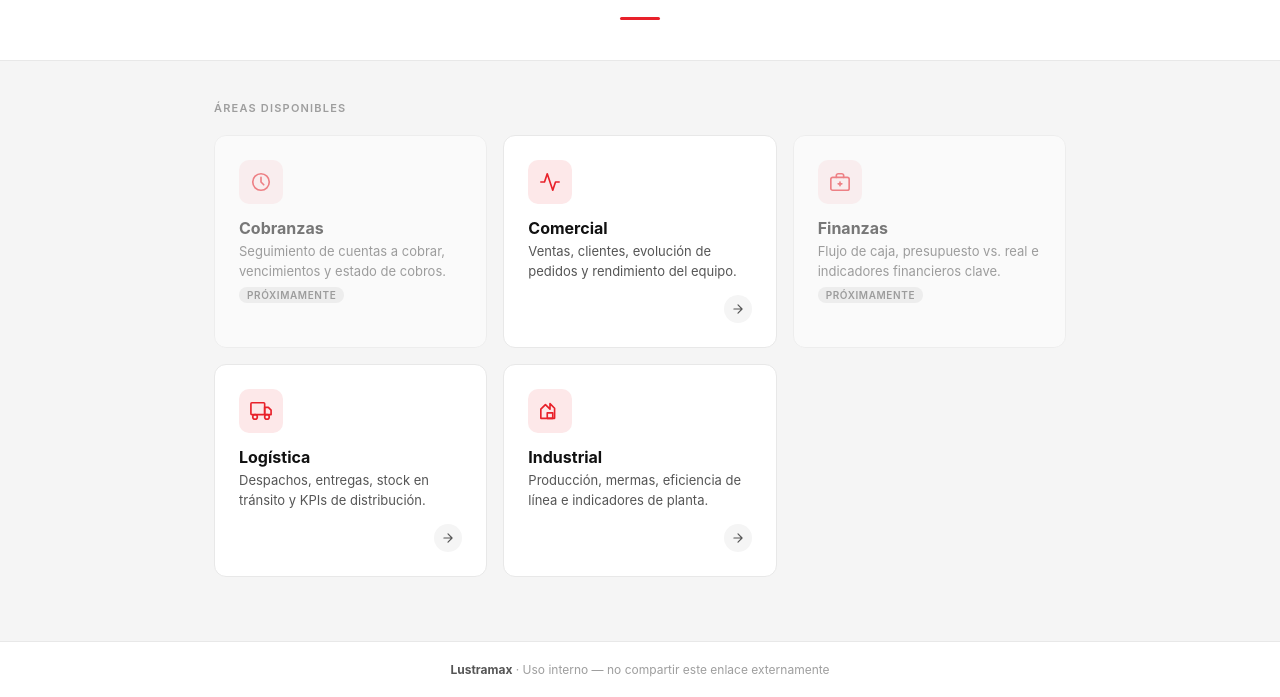
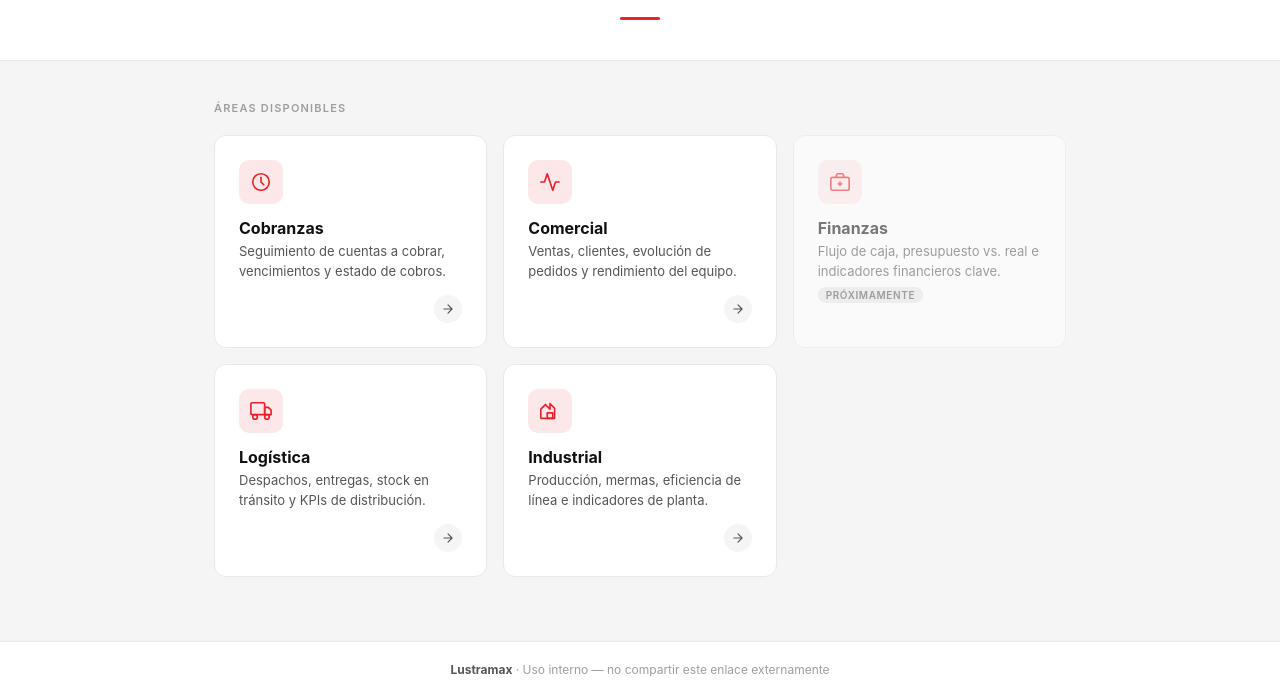
Before and after one commit to ncialone-data/landing, a plain HTML site: page index.html in a window 1280 px wide. Shown: the part 212-909 px from the top of the page. Drawn offline with Linux system fonts and the light colour scheme.

Commit message:
Add files via upload

```diff
--- a/index.html
+++ b/index.html
@@ -437,17 +437,19 @@
   <p class="section-label">Áreas disponibles</p>
   <div class="cards">
 
-    <!-- COBRANZAS — próximamente -->
-    <div class="card soon">
+    <!-- COBRANZAS -->
+    <button class="card" data-url="https://ncialone-data.github.io/cobranzas/" data-label="Cobranzas" data-ext="https://ncialone-data.github.io/cobranzas/">
       <div class="card-icon">
         <svg viewBox="0 0 24 24"><circle cx="12" cy="12" r="9"/><path d="M12 7v5l3 3"/></svg>
       </div>
       <div class="card-body">
         <p class="card-title">Cobranzas</p>
         <p class="card-desc">Seguimiento de cuentas a cobrar, vencimientos y estado de cobros.</p>
-        <span class="badge-soon">Próximamente</span>
       </div>
-    </div>
+      <div class="card-arrow">
+        <svg viewBox="0 0 24 24"><path d="M5 12h14M12 5l7 7-7 7"/></svg>
+      </div>
+    </button>
 
     <!-- COMERCIAL -->
     <button class="card" data-url="https://ncialone-data.github.io/ventaremitos/" data-label="Comercial" data-ext="https://ncialone-data.github.io/ventaremitos/">
```
